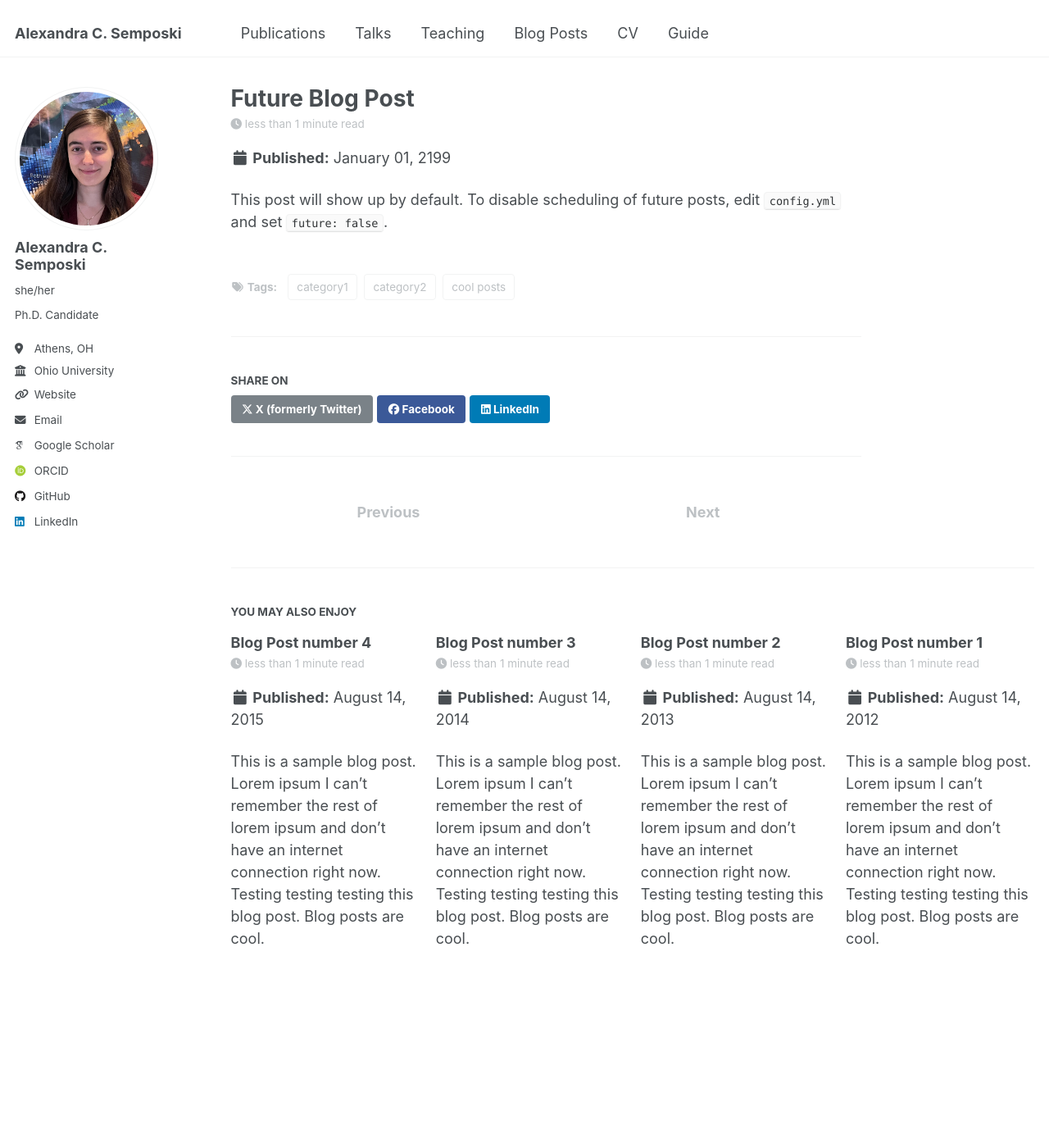
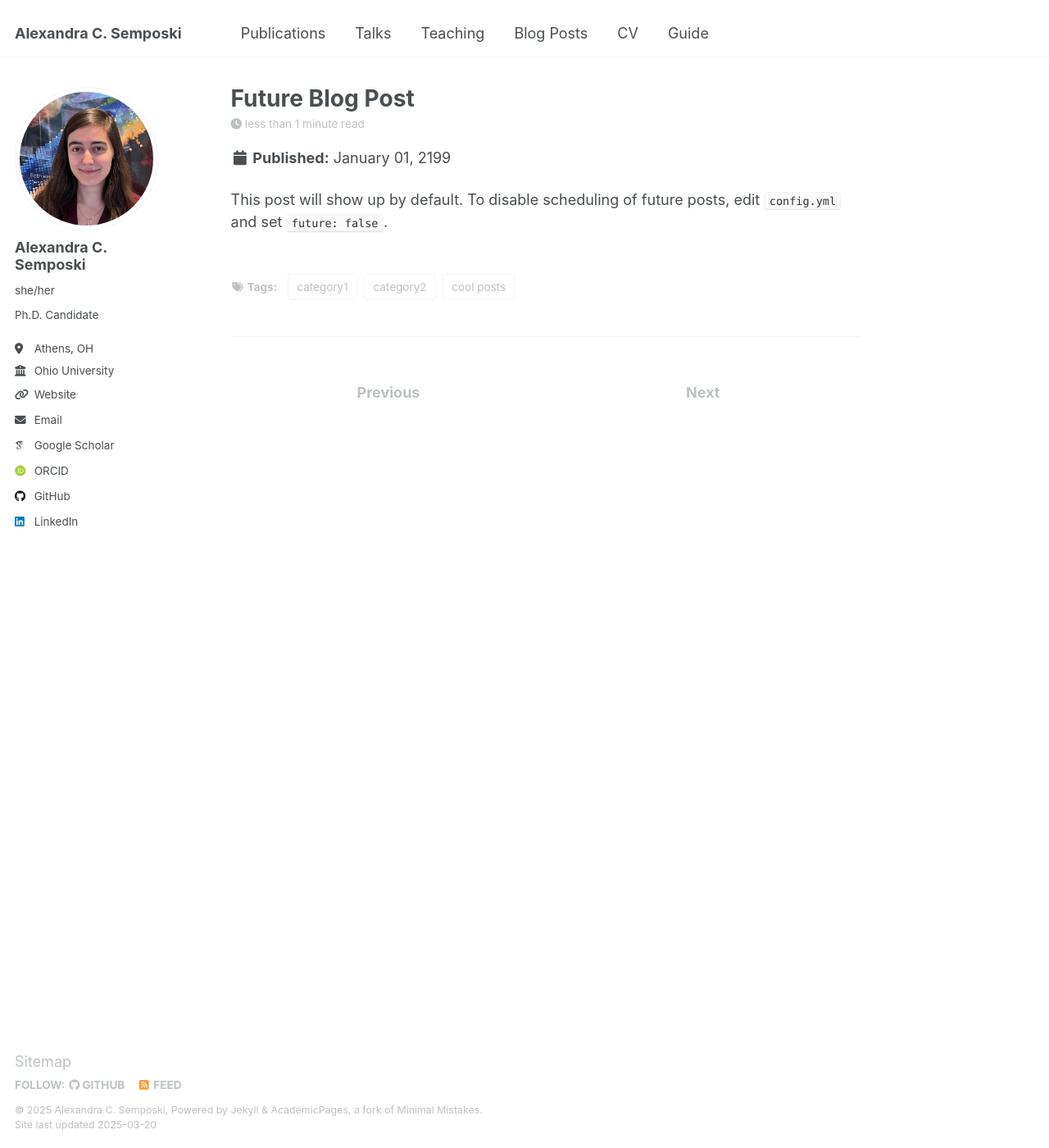
Before and after one commit to asemposki/asemposki.github.io, a Jekyll site: the page built from _posts/2199-01-01-future-post.md, in a window 1280 px wide and 1400 px high. Shown: the whole window at 82% size. Built offline with Jekyll 4.4.1, drawn with Linux system fonts in a browser that asks for light colours; some web fonts are replaced; part of the change alters nothing that is shown.

Commit message:
Update _config.yml

```diff
--- a/_config.yml
+++ b/_config.yml
@@ -234,9 +234,9 @@ defaults:
       layout: single
       author_profile: true
       read_time: true
-      comments: true
-      share: true
-      related: true
+      comments: false
+      share: false
+      related: false
   # _pages
   - scope:
       path: ""
@@ -251,8 +251,8 @@ defaults:
     values:
       layout: single
       author_profile: true
-      share: true
-      comments: true
+      share: false
+      comments: false
   # _publications
   - scope:
       path: ""
@@ -260,8 +260,8 @@ defaults:
     values:
       layout: single
       author_profile: true
-      share: true
-      comments: true
+      share: false
+      comments: false
   # _talks
   - scope:
       path: ""
@@ -269,7 +269,7 @@ defaults:
     values:
       layout: talk
       author_profile: true
-      share: true
+      share: false
 
 
 # Sass/SCSS
```
